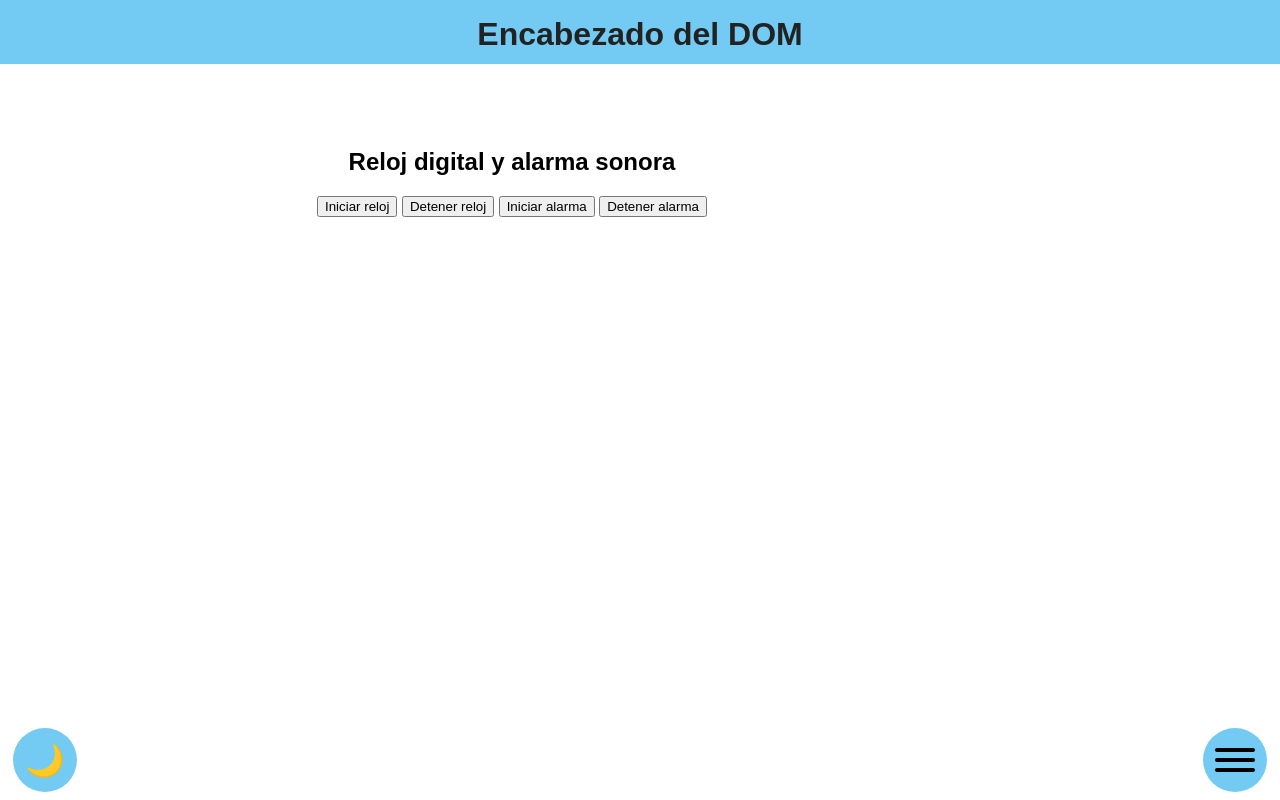
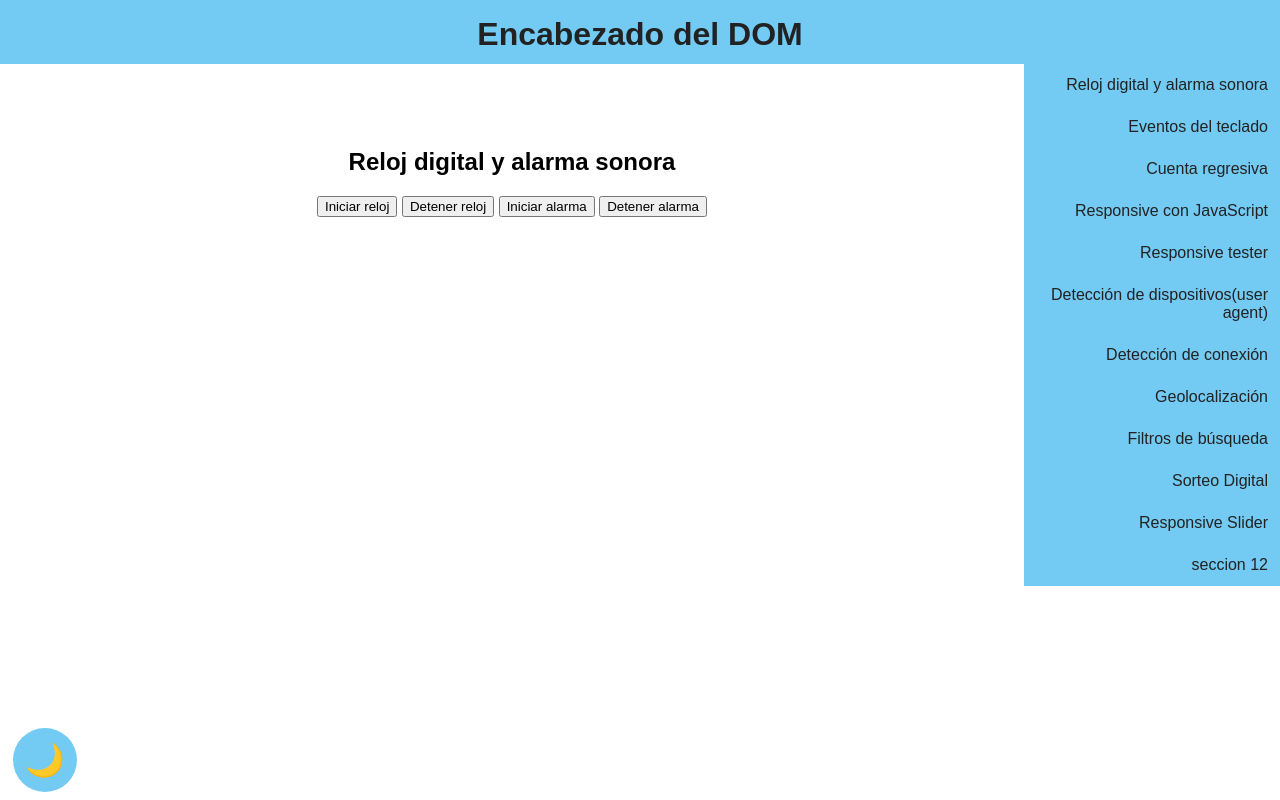
Before and after one commit to RobertoMaz/JMCurso, a plain HTML site: page index.html in a window 1280 px wide. Shown: the top 800 px of the page. Drawn offline with nearby package versions, Linux system fonts and the light colour scheme.

Commit message:
agregamos scrollspy

```diff
--- a/index.html
+++ b/index.html
@@ -19,22 +19,22 @@
     </butto>
     <aside class="panel">
         <nav class="menu">
-            <a href="#seccion1">Reloj digital y alarma sonora</a>
-            <a href="#seccion2">Eventos del teclado</a>
-            <a href="#seccion3">Cuenta regresiva</a>
-            <a href="#seccion4">Responsive con JavaScript</a>
-            <a href="#seccion5">Responsive tester</a>
-            <a href="#seccion6">Detección de dispositivos(user agent)</a>
-            <a href="#seccion7">Detección de conexión</a>
-            <a href="#seccion8">Geolocalización</a>
-            <a href="#seccion9">Filtros de búsqueda</a>
-            <a href="#seccion10">Sorteo Digital</a>
-            <a href="#seccion11">Responsive Slider</a>
-            <a href="#seccion12">seccion 12</a>
+            <a href="#seccion1" data-scroll-spy>Reloj digital y alarma sonora</a>
+            <a href="#seccion2" data-scroll-spy>Eventos del teclado</a>
+            <a href="#seccion3" data-scroll-spy>Cuenta regresiva</a>
+            <a href="#seccion4" data-scroll-spy>Responsive con JavaScript</a>
+            <a href="#seccion5" data-scroll-spy>Responsive tester</a>
+            <a href="#seccion6" data-scroll-spy>Detección de dispositivos(user agent)</a>
+            <a href="#seccion7" data-scroll-spy>Detección de conexión</a>
+            <a href="#seccion8" data-scroll-spy>Geolocalización</a>
+            <a href="#seccion9" data-scroll-spy>Filtros de búsqueda</a>
+            <a href="#seccion10" data-scroll-spy>Sorteo Digital</a>
+            <a href="#seccion11" data-scroll-spy>Responsive Slider</a>
+            <a href="#seccion12" data-scroll-spy>seccion 12</a>
         </nav>
     </aside>
     <main>
-        <section id="seccion1" class="section">
+        <section id="seccion1" class="section" data-scroll-spy>
             <h2>Reloj digital y alarma sonora</h2>
             <div id="reloj"></div>
             <div>
@@ -44,22 +44,22 @@
                 <button id="desactivar-alarma">Detener alarma</button>
             </div>
         </section>
-        <section id="seccion2" class="section">
+        <section id="seccion2" class="section" data-scroll-spy>
             <h2>Eventos del teclado</h2>
             <article class="stage">
                 <div class="ball"></div>
             </article>
         </section>
-        <section id="seccion3" class="section">
+        <section id="seccion3" class="section" data-scroll-spy>
             <h2>Cuenta regresiva</h2>
             <div id="countdown"></div>
         </section>
-        <section id="seccion4" class="section">
+        <section id="seccion4" class="section" data-scroll-spy>
             <h2>Responsive con JavaScript</h2>
             <div id="youtube"></div>
             <div id="gmaps"></div>
         </section>
-        <section id="seccion5" class="section">
+        <section id="seccion5" class="section" data-scroll-spy>
             <h2>Responsive tester</h2>
             <form id="responsive-tester">
                 <input name="direccion" type="url" placeholder="URL" required>
@@ -73,18 +73,18 @@
                 value="Cerrar">
             </form>
         </section>
-        <section id="seccion6" class="section">
+        <section id="seccion6" class="section" data-scroll-spy>
             <h2>Detección de dispositivos <br>(user Agent)</h2>
             <div id="user-device"></div>
         </section>
-        <section id="seccion7" class="section">
+        <section id="seccion7" class="section" data-scroll-spy>
             <h2>Detección de conexión</h2>
         </section>
-        <section id="seccion8" class="section">
+        <section id="seccion8" class="section" data-scroll-spy>
             <h2>Geolocalización</h2>
              <div id="geolocation"></div>
         </section>
-        <section id="seccion9" class="section">
+        <section id="seccion9" class="section" data-scroll-spy>
             <h2>Filtros de búsqueda</h2>
             <input type="search" placeholder="Buscar..." class="card-filter">
             <article class="cards">
@@ -114,7 +114,7 @@
                 </figure>
             </article>
         </section>
-        <section id="seccion10" class="section">
+        <section id="seccion10" class="section" data-scroll-spy>
             <h2>Sorteo Digital</h2>
             <ul class="players">
                 <li class="player">JavaScript</li>
@@ -130,7 +130,7 @@
             </ul>
             <button id="winner-btn">Obtener Ganador</button>
         </section>
-        <section id="seccion11" class="section">
+        <section id="seccion11" class="section" data-scroll-spy>
             <h2>Responsive Slider</h2>
             <div class="slider">
                 <div class="slider-slides">
@@ -159,7 +159,7 @@
                 </div>
             </div>
         </section>
-        <section id="seccion12" class="section">
+        <section id="seccion12" class="section" data-scroll-spy>
             <h2>seccion12</h2>
         </section>
     </main>
--- a/js/cod.js
+++ b/js/cod.js
@@ -12,6 +12,7 @@ import getGeoLocation from "./geolocalizacion.js";
 import searchFilters from "./filtros_de_busqueda.js";
 import draw from "./Sorteo.js";
 import slider from "./slider.js";
+import scrollSpy from "./scroll_espia.js";
 
 
 const d=document;
@@ -30,6 +31,7 @@ d.addEventListener("DOMContentLoaded", (e) => {
     searchFilters(".card-filter", ".card");
     draw("#winner-btn", ".player");
     slider();
+    scrollSpy();
 })
 
 d.addEventListener("keydown", (e) => {
--- /dev/null
+++ b/js/scroll_espia.js
@@ -0,0 +1,29 @@
+const d = document;
+
+export default function scrollSpy() {
+    const $sections = d.querySelectorAll("section[data-scroll-spy]");
+
+    const cb = (entries) => {
+       // console.log("entries", entries);
+
+
+        entries.forEach((entry) => {
+
+            const id = entry.target.getAttribute("id");
+
+            if(entry.isIntersecting){
+                d.querySelector(`a[data-scroll-spy][href="#${id}"]`).classList.add("active");
+            } else {
+                d.querySelector(`a[data-scroll-spy][href="#${id}"]`).classList.remove("active");
+            }
+        })
+    }
+
+    const observer = new IntersectionObserver(cb, {
+        //root
+        //rootMargin : "-400px"
+        threshold : [0.5, 0.75]
+    });
+
+    $sections.forEach(el => observer.observe(el));
+}
--- a/style.css
+++ b/style.css
@@ -340,4 +340,44 @@ img {
     .header {
         grid-area: header;
     }
+
+    .panel {
+        grid-area: panel;
+        align-self: start;
+        position: sticky;
+        top: 4rem;
+        justify-content: flex-start;
+        background-color: var(--second-color);
+        opacity: 1;
+        transform: translate(0, 0);
+        visibility: visible;
+    }
+
+    .panel-btn {
+        display: none;
+    }
+
+    .menu {
+        justify-content: start;
+        text-align: right;
+    }
+
+    .menu a {
+        font-size: 1rem;
+        padding: 0.75rem;
+    }
+
+    .menu a:hover,
+    .menu a.active {
+        color: var(--second-color);
+        background-color: var(--main-color);
+    }
+
+    .scroll-top-btn {
+        right: initial;
+        left: calc(4.25rem + 1vw);
+
+    }
+
+
 }
```
